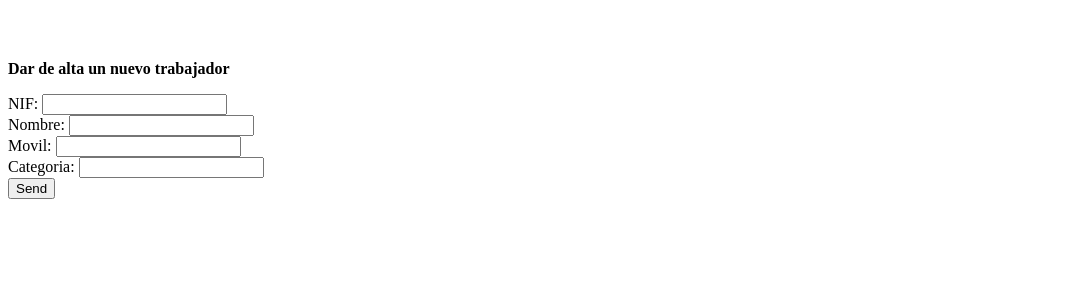
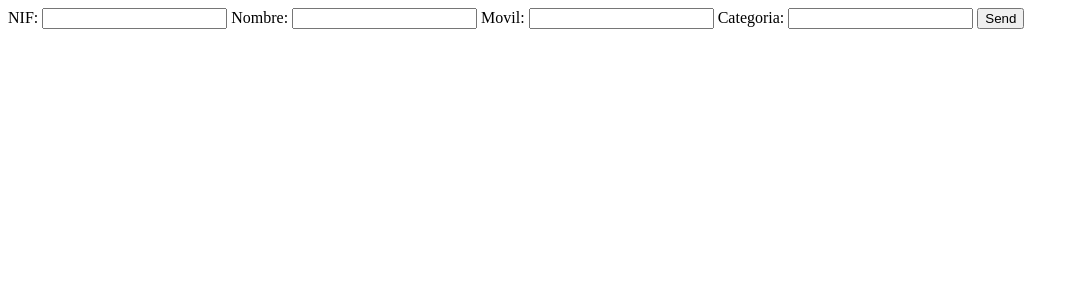
Before and after one commit to M12arduino/proyecto.arduino, a Java web app: template web/WEB-INF/views/trabajadorAlta.jsp in a window 1280 px wide. Shown: the top 300 px of the page, without its empty margins (0-1079 px from the left). Run offline with Tomcat 11, a stand-in JSP engine, Linux system fonts and the light colour scheme; the template is opened without the code that fills it, so the values that code supplies are empty.

Commit message:
poco mas

```diff
--- a/web/WEB-INF/views/trabajadorAlta.jsp
+++ b/web/WEB-INF/views/trabajadorAlta.jsp
@@ -13,19 +13,14 @@
         <title>JSP Page</title>
     </head>
     <body>
-       <div class="container">
-            <br /><br />
-            <div class="panel panel-primary">
-                <p class="text-uppercase panel-heading text-center"><strong>Dar de alta un nuevo trabajador</strong></p>
+
                 <form:form method="post" modelAttribute="trabajadorForm" action="darAltaTrabajador.htm">
-                    <div class="form-group">NIF: <input type="text" maxlength="9" path="nif" /></div>
-                    <div class="form-group">Nombre: <input type="text" path="nombre" /></div>
-                    <div class="form-group">Movil: <input type="text" path="movil" /></div>
-                    <div class="form-group">Categoria: <input type="text" path="categoria" /></div>
+                    NIF: <input type="text" path="nif" />
+                    Nombre: <input type="text" path="nombre" />
+                    Movil: <input type="text" path="movil" />
+                    Categoria: <input type="text" path="categoria" />
                     <input type="submit" class="btn btn-default" name="Submit" value="Send"/>
                 </form:form>
-                <br>
-            </div>
-        </div>
+
     </body>
 </html>
--- a/web/redirect.jsp
+++ b/web/redirect.jsp
@@ -6,4 +6,4 @@ This JSP is here to provide a redirect to the dispatcher
 servlet but should be the only JSP outside of WEB-INF.
 --%>
 <%@page contentType="text/html" pageEncoding="UTF-8"%>
-<% response.sendRedirect("index.htm"); %>
+<% response.sendRedirect("welcome.htm"); %>
```
Also changed, not shown: src/java/m12/arduino/controller/ControllerTrabajador.java (+3 -4 lines).
